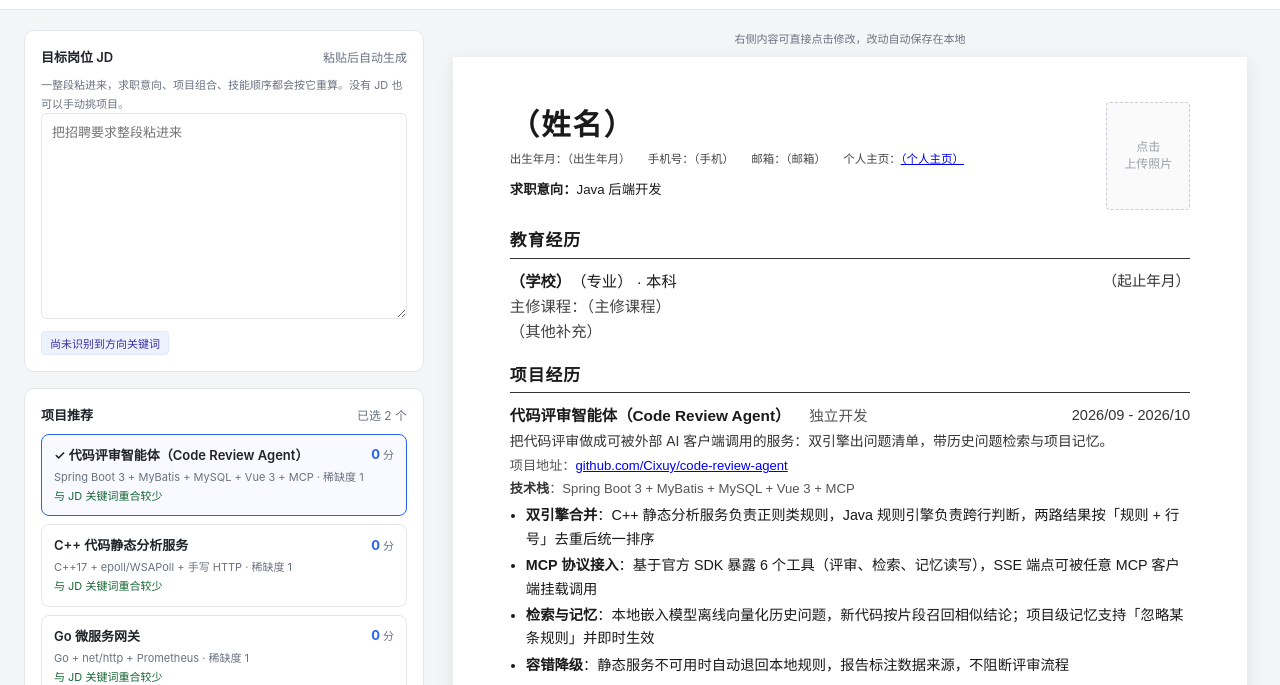
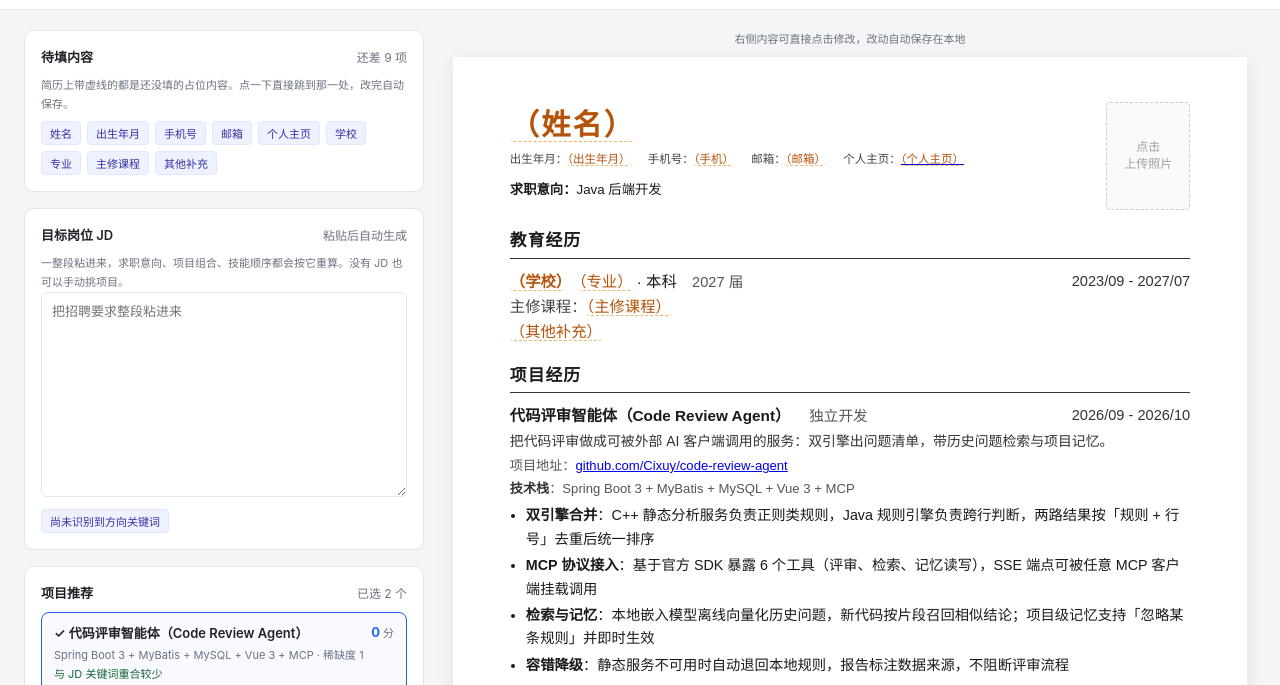
Before and after one commit to Cixuy/resume-tool, a plain HTML site: page index.html in a window 1280 px wide. Shown: the part 50-735 px from the top of the page. Drawn offline with Linux system fonts and the light colour scheme.

Commit message:
默认毕业时间与待填清单

```diff
--- a/index.html
+++ b/index.html
@@ -104,6 +104,7 @@
   .proj-stack { font-size: .857em; color: #555; margin-top: calc(1px * var(--fill)); }
   .proj-stack b { font-weight: 600; color: #333; }
   .grad { color: #555; font-size: .952em; }
+  .paper .ph { color: #b45309; border-bottom: 1px dashed #f0b46a; }
   ul { margin: calc(3px * var(--fill)) 0 0; padding-left: 16px; }
   li { font-size: .933em; margin-bottom: calc(1.5px * var(--fill)); line-height: var(--lh); }
   li b { font-weight: 600; }
@@ -146,6 +147,14 @@
 
 <div class="layout">
   <div class="left">
+    <div class="panel">
+      <h2>待填内容 <em id="todoCount">0 项</em></h2>
+      <div class="hint">
+        简历上带虚线的都是还没填的占位内容。点一下直接跳到那一处，改完自动保存。
+      </div>
+      <div class="chips" id="todoList"></div>
+    </div>
+
     <div class="panel">
       <h2>目标岗位 JD <em>粘贴后自动生成</em></h2>
       <div class="hint">
@@ -223,7 +232,7 @@ const PROFILE = Object.assign({
   mail: "（邮箱）", home: "（个人主页）", intent: "Java 后端开发",
   edu: {
     school: "（学校）", major: "（专业）", degree: "本科",
-    period: "（起止年月）", courses: "（主修课程）"
+    period: "2023/09 - 2027/07", courses: "（主修课程）"
   },
   extra: "（其他补充）"
 }, window.PROFILE_OVERRIDE || {});
@@ -625,8 +634,53 @@ function toggle(id) {
   renderProjects(); renderPaper();
 }
 
+/* 还带括号的（姓名）（学校）这类，就是没填的占位内容 */
+function isPlaceholder(v) {
+  return !String(v == null ? "" : v).trim() || /^（.*）$/.test(String(v).trim());
+}
+
 function ce(k, value) {
-  return `<span contenteditable="true" data-k="${k}">${value || ""}</span>`;
+  const v = value == null ? "" : value;
+  return `<span contenteditable="true" data-k="${k}"${isPlaceholder(v) ? ' class="ph"' : ""}>${v}</span>`;
+}
+
+/* 把还要自己填的地方单独列出来，避免漏填就导出 */
+const TODO_FIELDS = [
+  ["name", "姓名"], ["birth", "出生年月"], ["phone", "手机号"], ["mail", "邮箱"],
+  ["home", "个人主页"], ["edu.school", "学校"], ["edu.major", "专业"],
+  ["edu.period", "起止时间"], ["edu.courses", "主修课程"], ["extra", "其他补充"]
+];
+
+function fieldValue(key) {
+  return key.indexOf("edu.") === 0 ? PROFILE.edu[key.slice(4)] : PROFILE[key];
+}
+
+function renderTodo() {
+  const box = document.getElementById("todoList");
+  const left = TODO_FIELDS.filter(([k]) => isPlaceholder(fieldValue(k)));
+  box.innerHTML = "";
+
+  if (!left.length) {
+    const s = document.createElement("span");
+    s.className = "chip hit";
+    s.textContent = "都填好了";
+    box.appendChild(s);
+  } else {
+    for (const [k, label] of left) {
+      const b = document.createElement("button");
+      b.className = "chip";
+      b.textContent = label;
+      b.onclick = () => {
+        const el = document.querySelector(`#paper [data-k="${k}"]`);
+        if (!el) return;
+        el.scrollIntoView({ behavior: "smooth", block: "center" });
+        el.focus();
+      };
+      box.appendChild(b);
+    }
+  }
+  document.getElementById("todoCount").textContent =
+    left.length ? `还差 ${left.length} 项` : "已填完";
 }
 
 /* ------------------------------------------------------------------
@@ -777,12 +831,14 @@ document.addEventListener("input", (e) => {
   const k = el.dataset.k;
   if (!k) return;
   const val = el.innerText.trim();
+  el.classList.toggle("ph", isPlaceholder(val));   // 填上了就把虚线去掉
 
   if (k === "intent") {
     // 手改的意向就地保存，下次粘 JD 会被新的推断覆盖
     PROFILE.intent = val;
     state.profile.intent = val;
     saveProfile();
+    renderTodo();
     return;
   }
   if (k.indexOf("edu.") === 0) {
@@ -793,6 +849,7 @@ document.addEventListener("input", (e) => {
     state.profile[k] = val;
   }
   saveProfile();
+  renderTodo();
 });
 
 /* ------------------------------------------------------------------
@@ -1245,6 +1302,7 @@ document.getElementById("btnPdf").onclick = () => {
 updateAiState();
 state.selected = DEFAULT_PICK.filter(id => PROJECTS.some(p => p.id === id));
 state.skills = composeSkills(state.selected, DEFAULT_ORDER);
+renderTodo();
 renderJdChips();
 renderProjects();
 renderPaper();
```
Also changed, not shown: 2 other files.
